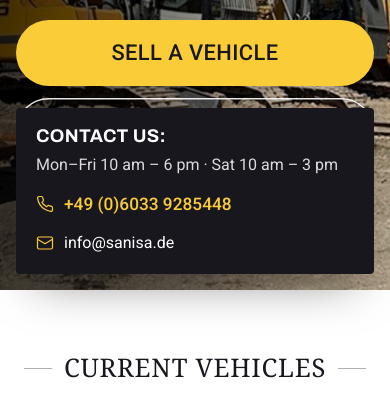
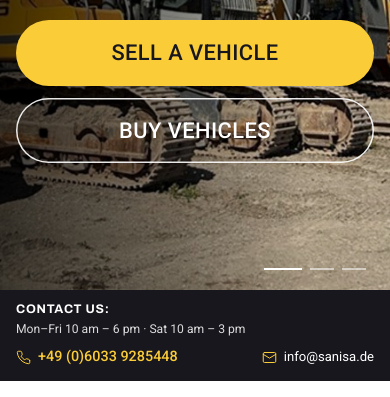
Before and after one commit to melinaturbanisch-alt/neu, a plain HTML site: page website/index.html in a window 390 px wide. Shown: the part 402-799 px from the top of the page. Drawn offline with Linux system fonts and the light colour scheme; a web font is replaced by a local one.

Commit message:
Handy: Box Sie erreichen uns als kompakte Leiste unter dem Bild
Co-Authored-By: Claude Opus 5.5 <noreply@anthropic.com>
Claude-Session: https://claude.ai/code/session_01VnPBkJ6WmjZEh7kepbP93u

```diff
--- a/website/assets/css/style.css
+++ b/website/assets/css/style.css
@@ -871,3 +871,20 @@ details[open] .faq-a { animation: faqIn .35s var(--ease); }
 @media (max-width: 900px) { .ways { grid-template-columns: 1fr; } .contact-grid { grid-template-columns: 1fr; } }
 
 .page-hero-sub b { color: #fff; font-weight: 700; }
+
+/* Handy: Box "Sie erreichen uns" kompakter */
+@media (max-width: 600px) {
+  .hours-box { left: auto; right: 12px; bottom: 12px; max-width: calc(100% - 24px); padding: 12px 14px; border-radius: 8px; }
+  .hb-title { font-size: .78rem; letter-spacing: .06em; }
+  .hb-time { font-size: .76rem; margin: 3px 0 6px !important; }
+  .hb-phone { font-size: .9rem; gap: 7px; }
+  .hb-phone svg, .hb-mail svg { width: 15px; height: 15px; }
+  .hb-mail { font-size: .82rem; gap: 7px; margin-top: 4px; }
+}
+@media (max-width: 600px) {
+  .hours-wrap { height: auto; padding: 0; max-width: none; }
+  .hours-box { position: static; opacity: 1; transform: none; pointer-events: auto; max-width: none; border-radius: 0; box-shadow: none; padding: 12px 16px; display: grid; grid-template-columns: 1fr auto; column-gap: 12px; align-items: center; }
+  .hours-box .hb-title { grid-column: 1 / -1; }
+  .hours-box .hb-time { grid-column: 1 / -1; }
+  .hours-box .hb-mail { margin-top: 0; justify-self: end; }
+}
```
